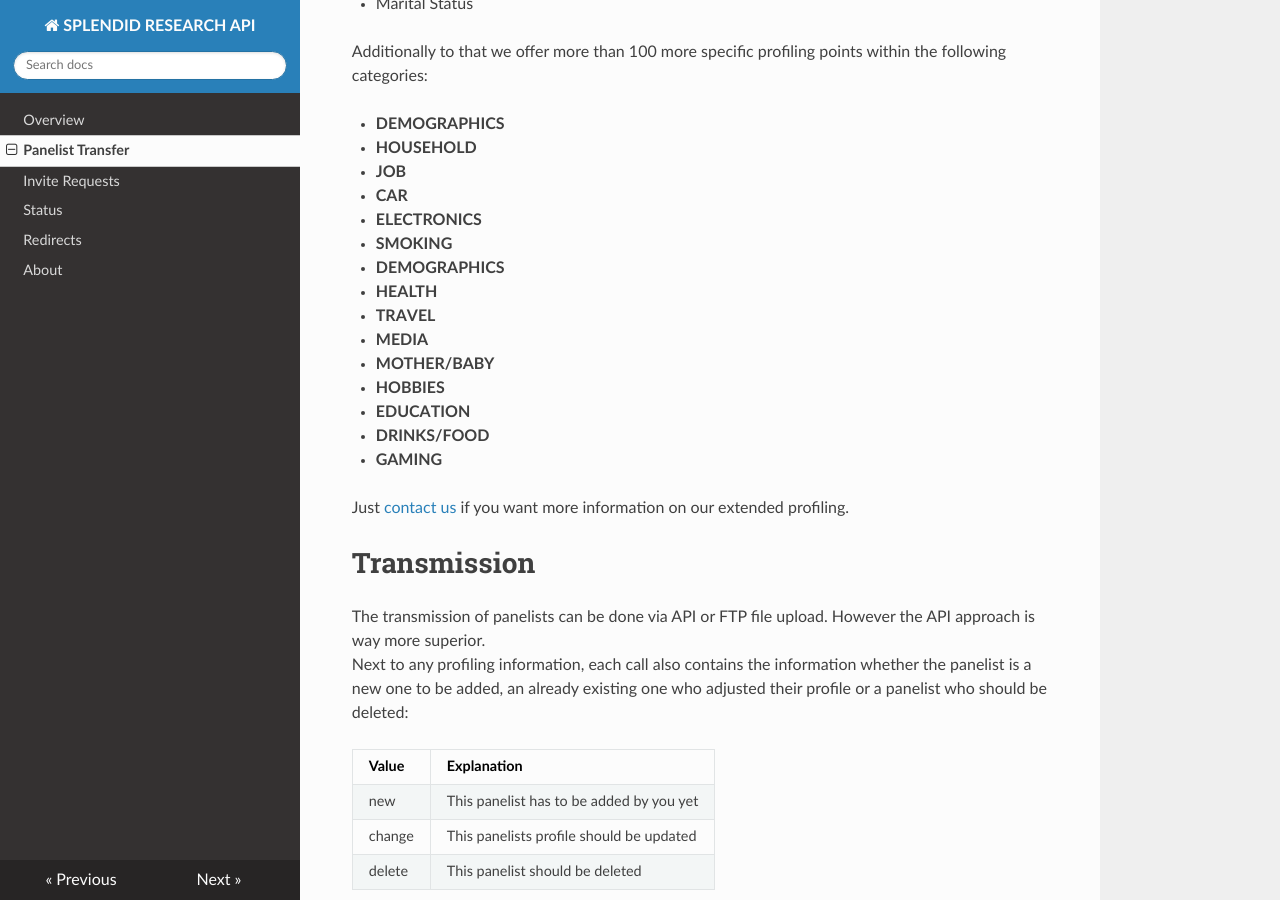
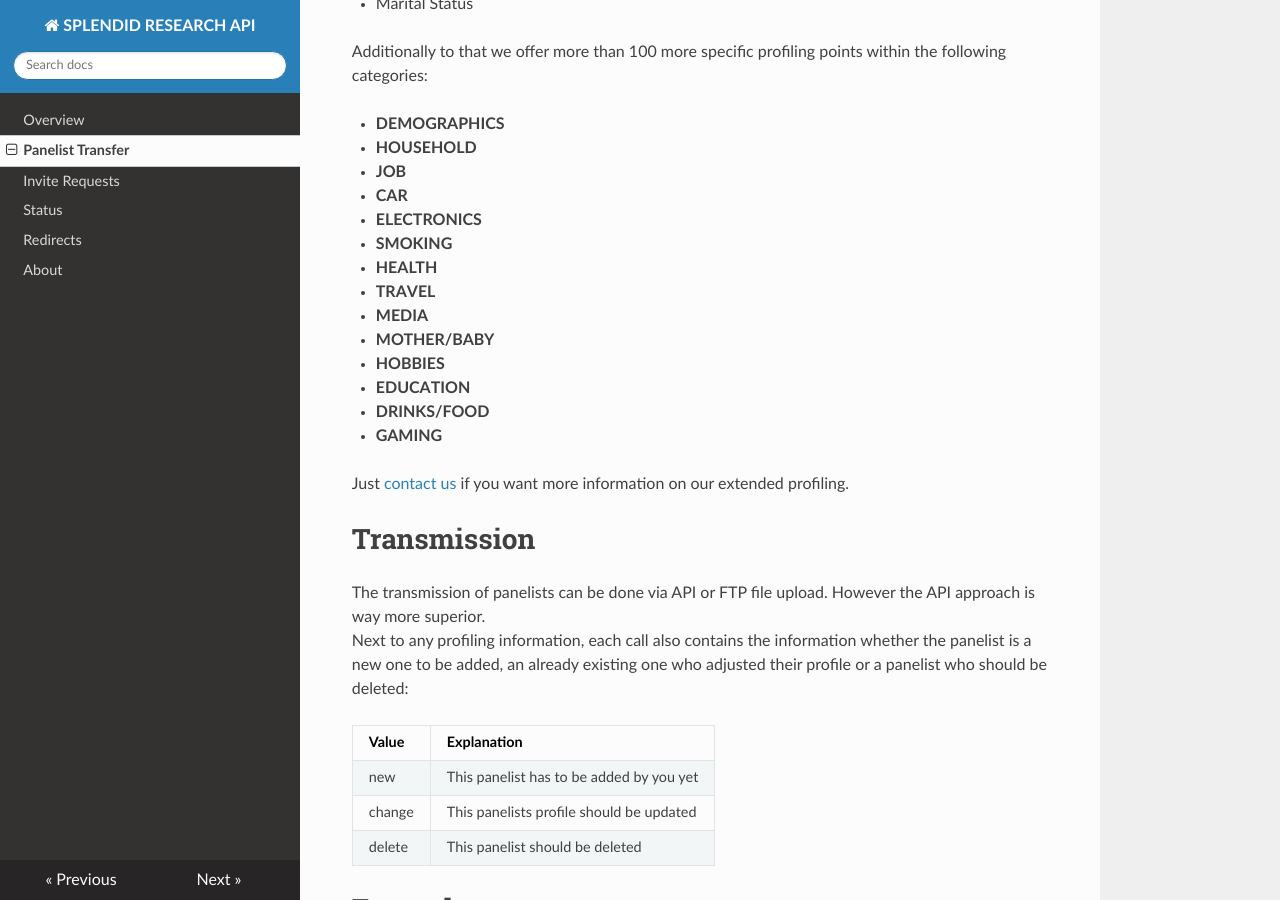
Before and after one commit to SPLENDID-RESEARCH/api-docs, an MkDocs documentation site: the page built from docs/panelist.md, in a window 1280 px wide and 900 px high, scrolled down 997 px. Built offline with MkDocs 1.6.1, drawn with Linux system fonts in a browser that asks for light colours; nearby versions of some CDN libraries; old or Windows-style settings are respelled for this version of MkDocs.

Commit message:
duplicate entry within profiling

```diff
--- a/docs/panelist.md
+++ b/docs/panelist.md
@@ -43,7 +43,6 @@ Additionally to that we offer more than 100 more specific profiling points withi
 * **CAR**
 * **ELECTRONICS**
 * **SMOKING**
-* **DEMOGRAPHICS**
 * **HEALTH**
 * **TRAVEL**
 * **MEDIA**
```
Also changed, not shown: site/index.html, site/panelist/index.html, site/search/search_index.json.
